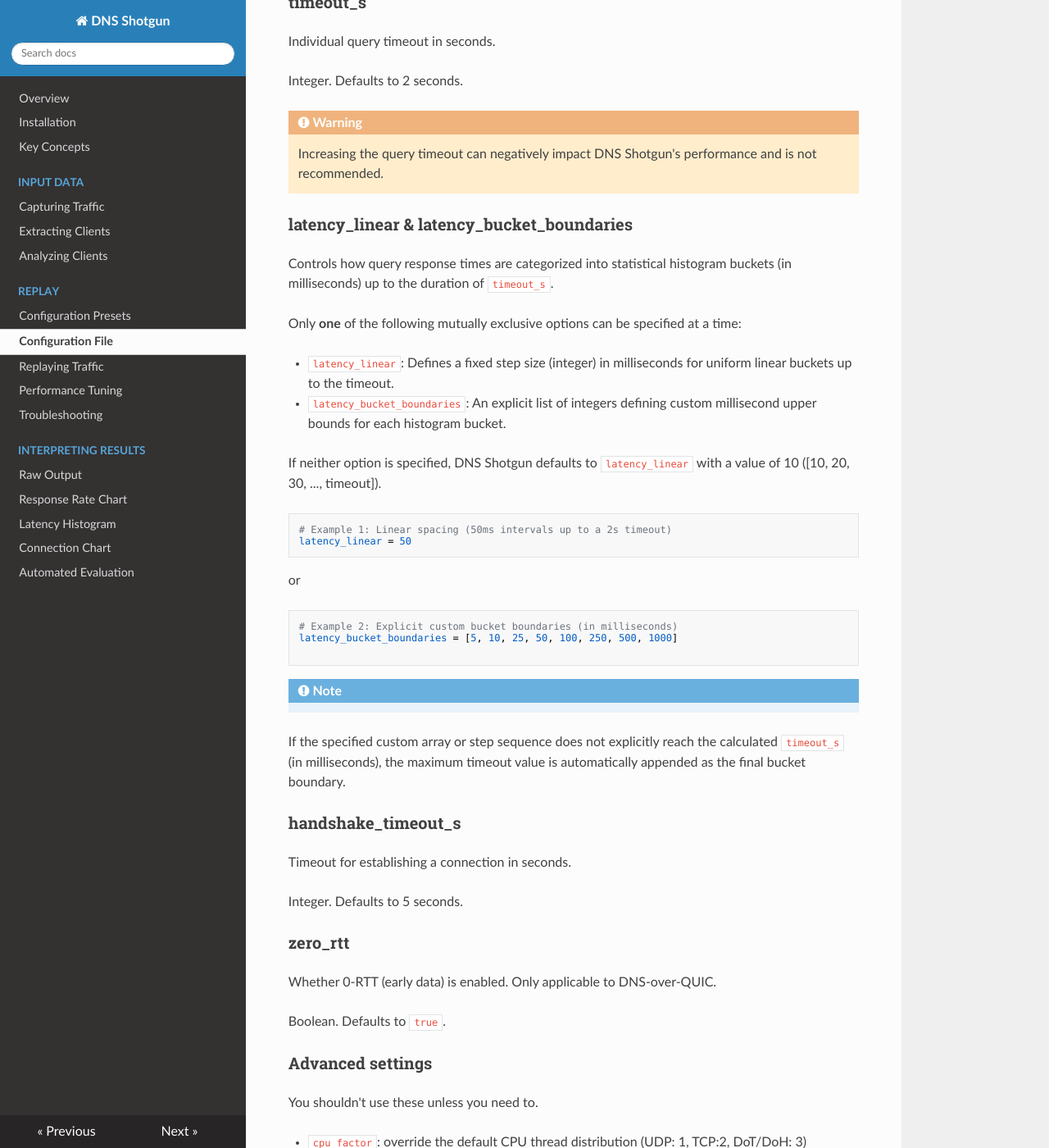
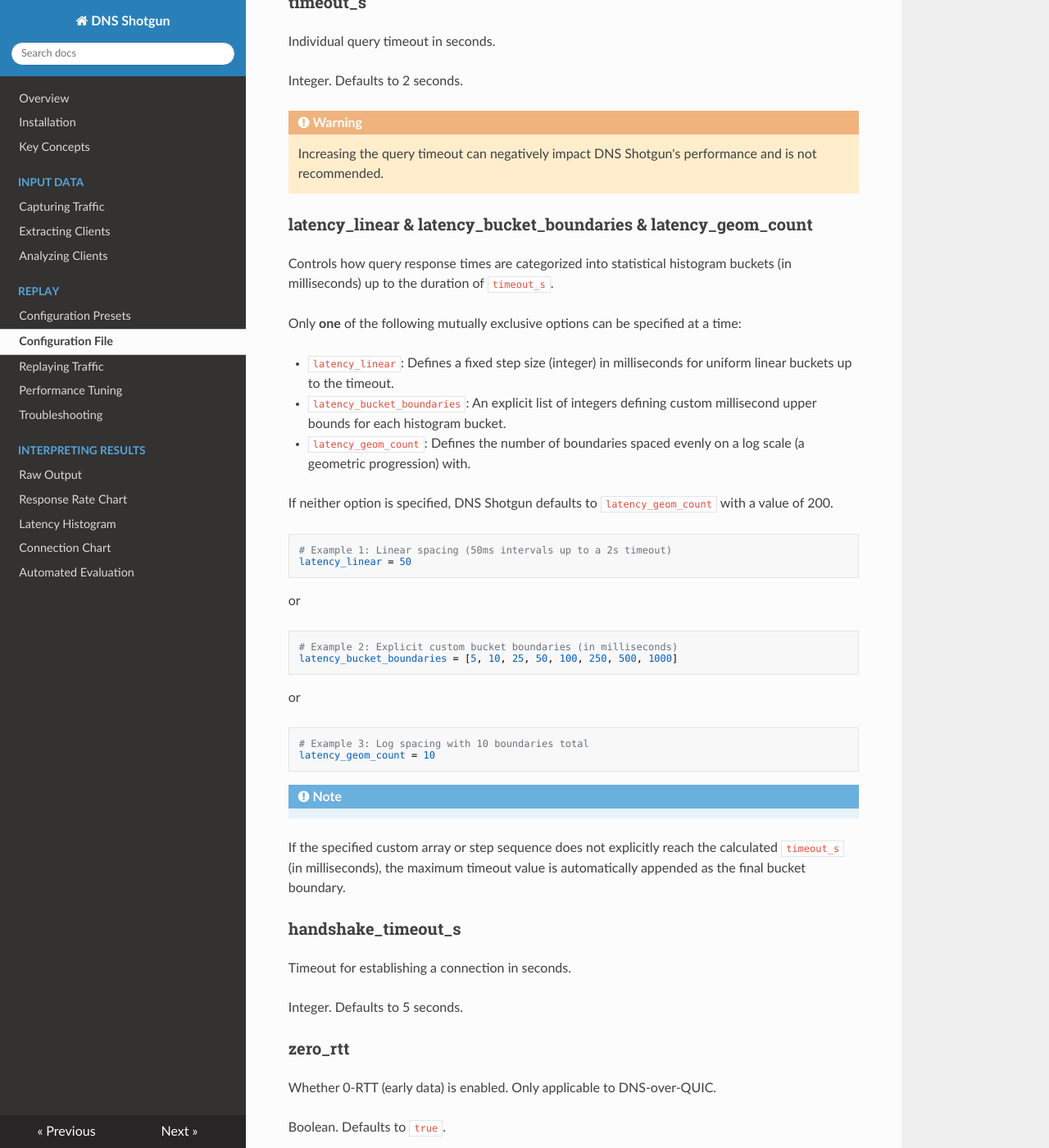
Before and after one commit to CZ-NIC/shotgun, an MkDocs documentation site: the page built from docs/configuration-file.md, in a window 1280 px wide and 1400 px high, scrolled down 2098 px. Shown: the whole window at 82% size. Built offline with MkDocs 1.6.1, drawn with Linux system fonts in a browser that asks for light colours; nearby versions of some CDN libraries.

Commit message:
replay.py + doc: change latency_buckets default to a log progression with 200 boundaries + make it configurable

````diff
--- a/docs/configuration-file.md
+++ b/docs/configuration-file.md
@@ -92,16 +92,17 @@
     Increasing the query timeout can negatively impact DNS Shotgun's
     performance and is not recommended.
 
-### latency_linear & latency_bucket_boundaries
+### latency_linear & latency_bucket_boundaries & latency_geom_count
 
 Controls how query response times are categorized into statistical histogram buckets (in milliseconds) up to the duration of `timeout_s`.
 
 Only **one** of the following mutually exclusive options can be specified at a time:
 
-* `latency_linear`: Defines a fixed step size (integer) in milliseconds for uniform linear buckets up to the timeout.
-* `latency_bucket_boundaries`: An explicit list of integers defining custom millisecond upper bounds for each histogram bucket.
+- `latency_linear`: Defines a fixed step size (integer) in milliseconds for uniform linear buckets up to the timeout.
+- `latency_bucket_boundaries`: An explicit list of integers defining custom millisecond upper bounds for each histogram bucket.
+- `latency_geom_count`: Defines the number of boundaries spaced evenly on a log scale (a geometric progression) with.
 
-If neither option is specified, DNS Shotgun defaults to `latency_linear` with a value of 10 ([10, 20, 30, ..., timeout]).
+If neither option is specified, DNS Shotgun defaults to `latency_geom_count` with a value of 200.
 
 ```toml
 # Example 1: Linear spacing (50ms intervals up to a 2s timeout)
@@ -111,7 +112,11 @@
 ```toml
 # Example 2: Explicit custom bucket boundaries (in milliseconds)
 latency_bucket_boundaries = [5, 10, 25, 50, 100, 250, 500, 1000]
-
+```
+or
+```toml
+# Example 3: Log spacing with 10 boundaries total
+latency_geom_count = 10
 ```
 
 !!! note
````
Also changed, not shown: replay.py (+11 -4 lines).
